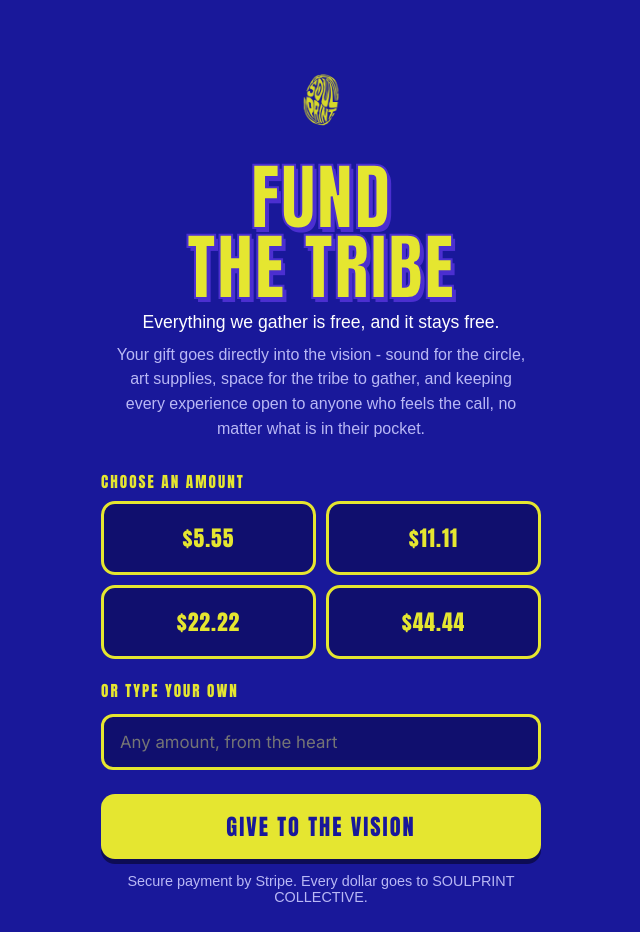
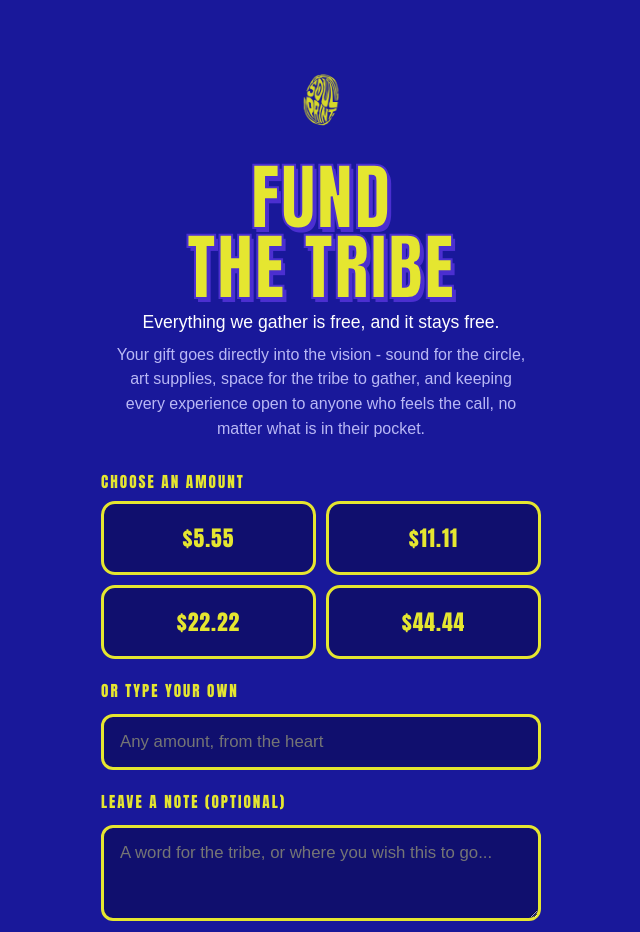
Before and after one commit to soulprinttribe/culture-in-unity, a Next.js app: page /fund in a window 1280 px wide. Shown: the top 932 px of the page, without its empty margins (319-959 px from the left). Built offline with nearby package versions, Linux system fonts and the light colour scheme.

Commit message:
Update page.jsx

```diff
--- a/app/fund/page.jsx
+++ b/app/fund/page.jsx
@@ -14,6 +14,7 @@ const PRESETS = [5.55, 11.11, 22.22, 44.44];
 export default function FundPage() {
   const [amount, setAmount] = useState("");
   const [selected, setSelected] = useState(null);
+  const [note, setNote] = useState("");
   const [busy, setBusy] = useState(false);
   const [error, setError] = useState("");
 
@@ -44,7 +45,7 @@ export default function FundPage() {
       const res = await fetch("/api/donate", {
         method: "POST",
         headers: { "Content-Type": "application/json" },
-        body: JSON.stringify({ amount: value }),
+        body: JSON.stringify({ amount: value, note: note }),
       });
       const data = await res.json();
       if (!res.ok) throw new Error(data.error || "Something went wrong.");
@@ -82,6 +83,19 @@ export default function FundPage() {
     letterSpacing: 2,
     fontSize: "0.95rem",
     textTransform: "uppercase",
+  };
+  const field = {
+    width: "100%",
+    boxSizing: "border-box",
+    padding: "15px 16px",
+    fontSize: "1.05rem",
+    borderRadius: 12,
+    border: "3px solid " + GOLD,
+    background: "#100f6e",
+    color: "#ffffff",
+    outline: "none",
+    marginTop: 6,
+    fontFamily: "Arial, Helvetica, sans-serif",
   };
 
   return (
@@ -132,18 +146,17 @@ export default function FundPage() {
           value={amount}
           onChange={(e) => typeAmount(e.target.value)}
           placeholder="Any amount, from the heart"
-          style={{
-            width: "100%",
-            boxSizing: "border-box",
-            padding: "15px 16px",
-            fontSize: "1.05rem",
-            borderRadius: 12,
-            border: "3px solid " + GOLD,
-            background: "#100f6e",
-            color: "#ffffff",
-            outline: "none",
-            marginTop: 6,
-          }}
+          style={field}
+        />
+
+        <label style={label} htmlFor="note">Leave a note (optional)</label>
+        <textarea
+          id="note"
+          rows={3}
+          value={note}
+          onChange={(e) => setNote(e.target.value)}
+          placeholder="A word for the tribe, or where you wish this to go..."
+          style={field}
         />
 
         {error && (
```
